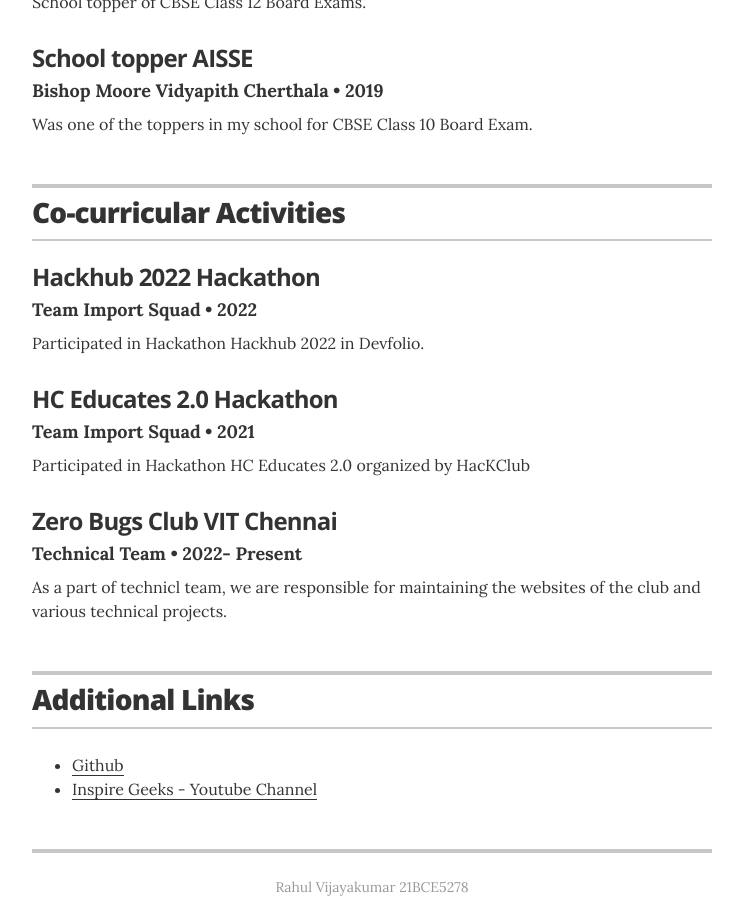
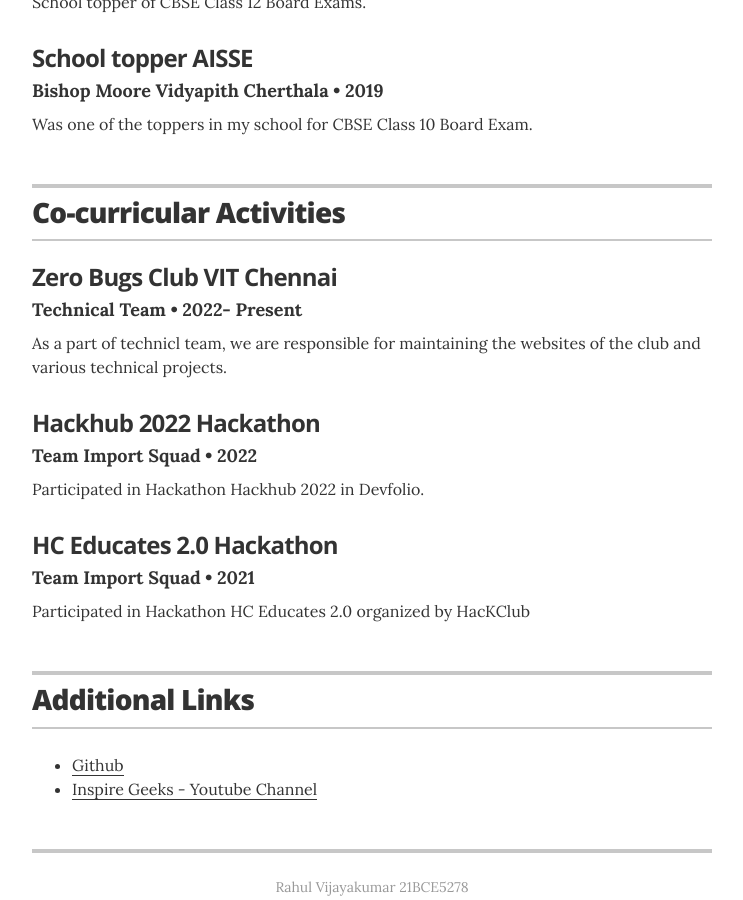
Before and after one commit to rahulvk007/digital-resume, a Jekyll site: the page built from index.html, in a window 1280 px wide and 900 px high, scrolled down 3904 px. Shown: the whole window, without its empty margins (268-1011 px from the left). Built offline with Jekyll 4.4.1, drawn with Linux system fonts in a browser that asks for light colours; part of the change alters nothing that is shown.

```diff
--- a/_data/cocurriculars.yml
+++ b/_data/cocurriculars.yml
@@ -1,4 +1,8 @@
-# comment out the urls if you do not wish to display them
+- organization: Zero Bugs Club VIT Chennai
+  role: Technical Team
+  year: 2022- Present
+  summary: As a part of technicl team, we are responsible for maintaining the websites of the club and various technical projects.
+
 - organization: Hackhub 2022 Hackathon
   role: Team Import Squad
   year: 2022
@@ -10,8 +14,3 @@
   year: 2021
   #url:
   summary: Participated in Hackathon HC Educates 2.0 organized by HacKClub
-
-- organization: Zero Bugs Club VIT Chennai
-  role: Technical Team
-  year: 2022- Present
-  summary: As a part of technicl team, we are responsible for maintaining the websites of the club and various technical projects.
```
